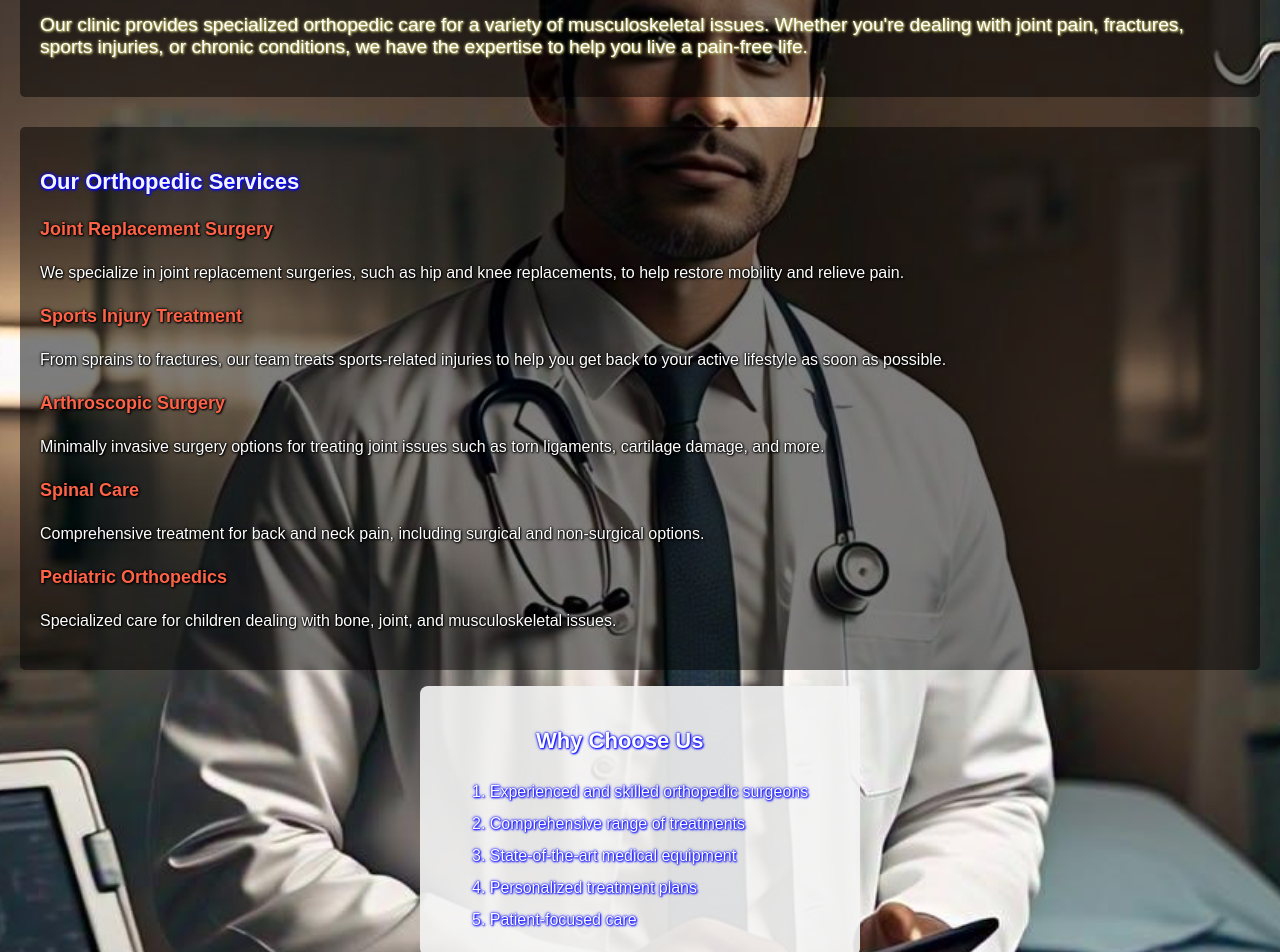
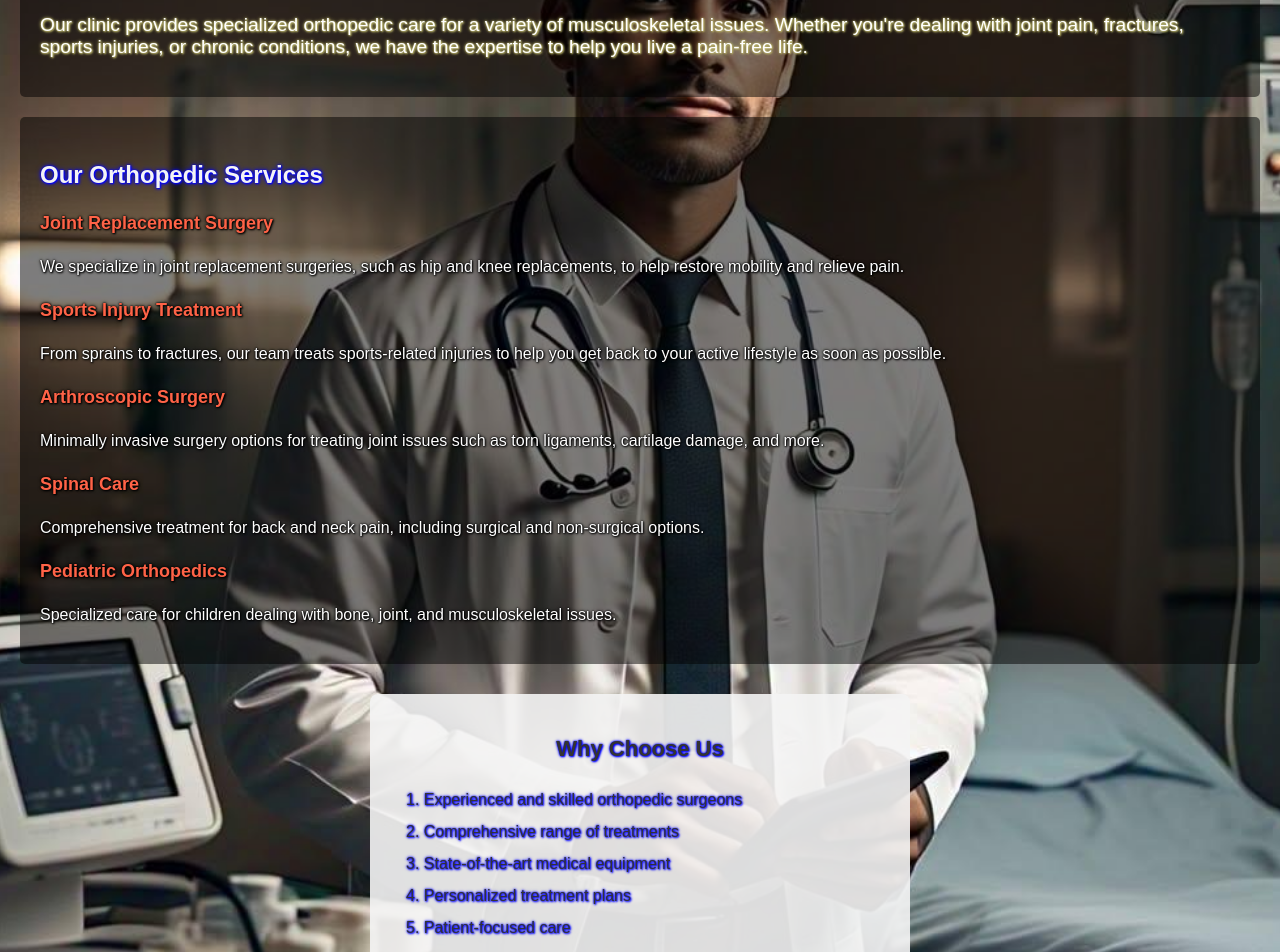
Before and after one commit to King-Love-Coding/ClinicWebsite, a React (Create React App) app: page /services in a window 1280 px wide. Shown: the part 320-1272 px from the top of the page. Built offline with nearby package versions, Linux system fonts and the light colour scheme.

Commit message:
Update Services.css

```diff
--- a/src/styles/Services.css
+++ b/src/styles/Services.css
@@ -5,10 +5,9 @@
   background-repeat: no-repeat;
   background-size: cover;
   background-position: center;
-    height: 200vh;
+  min-height: 100vh;
   color: white;
 }
-
 
 .service-head {
   text-align: center;
@@ -20,97 +19,73 @@
   margin: 0 auto;
 }
 
-
 .head {
-    color:black;
+  color: black;
   text-shadow: 1px 1px 2px white, 0 0 0.2em white, 0 0 0.1em white;
 }
 
-  .head-para{
+.head-para {
   color: darkblue;
   text-shadow: 1px 1px 2px white, 0 0 0.2em white, 0 0 0.1em white;
   font-size: 1.2rem;
 }
 
-  .service-intro {
+.service-intro,
+.service-list {
   margin-top: 20px;
   background-color: rgba(0, 0, 0, 0.5);
   padding: 20px;
   border-radius: 5px;
 }
 
-  .para{
-    color:white;
+.para {
+  color: white;
   text-shadow: 1px 1px 2px darkkhaki, 0 0 0.2em darkkhaki, 0 0 0.1em darkkhaki;
   font-size: 1.2rem;
 }
 
-
-  .service-intro h2 {
+.service-intro h2,
+.service-list h3 {
   font-size: 24px;
   color: #f4f4f4;
   text-shadow: 1px 1px 2px blue, 0 0 0.2em blue, 0 0 0.1em blue;
 }
-
-
-  .service-list {
-    margin-top: 30px;
-    background-color: rgba(0, 0, 0, 0.5);
-    padding: 20px;
-    border-radius: 5px;
-  }
-
-
-  .service-list h3 {
-    font-size: 22px;
-    color: #f4f4f4;
-    text-shadow: 1px 1px 2px blue, 0 0 0.2em blue, 0 0 0.1em blue;
-  }
-
 
 .service-list ul {
   list-style-type: none;
   padding: 0;
 }
 
-
 .service-list li {
   margin-bottom: 20px;
 }
 
-
 .service-list h4 {
   font-size: 18px;
-    color:tomato;
+  color: tomato;
   text-shadow: 1px 1px 2px black, 0 0 0.2em black, 0 0 0.1em black;
 }
 
-  .li-para{
+.li-para {
   color: white;
   text-shadow: 1px 1px 2px black, 0 0 0.2em black, 0 0 0.1em black;
 }
 
 .why-choose-us {
-    margin-top: 16px;
-    margin-left: 25rem;
-    color:white;
-    text-shadow: 1px 1px 2px blue, 0 0 0.2em blue, 0 0 0.1em blue;
+  margin-top: 30px;
   background-color: rgba(244, 244, 244, 0.9);
   padding: 20px;
   border-radius: 8px;
-    width: 400px;
-    height: 230px;
-
+  max-width: 500px;
+  color: #333;
+  text-shadow: 1px 1px 2px blue, 0 0 0.2em blue, 0 0 0.1em blue;
+  margin-left: auto;
+  margin-right: auto;
 }
 
 .why-choose-us h3 {
   font-size: 22px;
-    margin-left: 6rem;
-  }
-
-  .choose-li{
-    margin-left: 2rem;
-    line-height: 2;
+  text-align: center;
 }
 
 .why-choose-us ul {
@@ -118,12 +93,15 @@
   padding: 0;
 }
 
+.choose-li {
+  margin-left: 1rem;
+  line-height: 2;
+}
 
 .contact-us {
   margin-top: 20px;
   text-align: center;
 }
-
 
 .contact-button {
   padding: 10px 20px;
@@ -139,3 +117,14 @@
 .contact-button:hover {
   background-color: #218838;
 }
+
+
+@media screen and (max-width: 768px) {
+  .why-choose-us {
+    width: 90%;
+  }
+
+  .choose-li {
+    margin-left: 0.5rem;
+  }
+}
```
Lines whose indentation alone changed are shown as unchanged.
